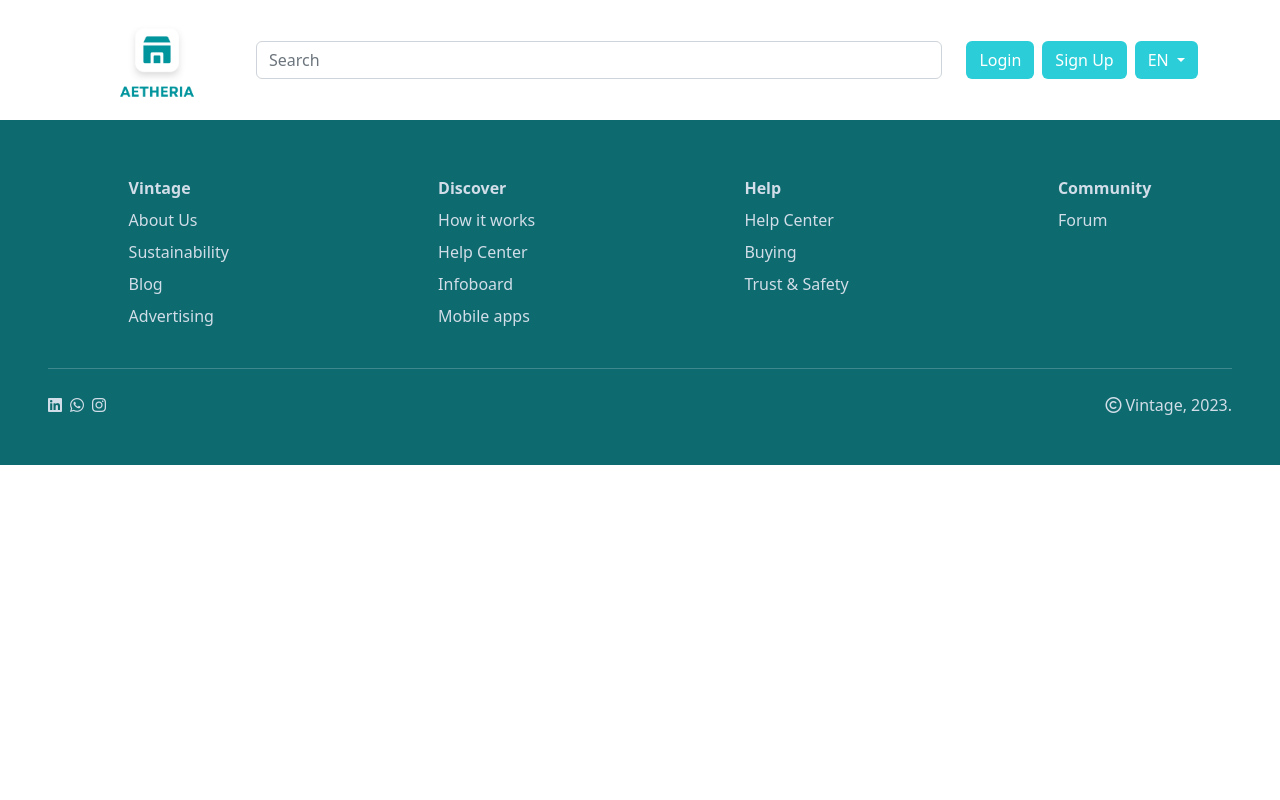
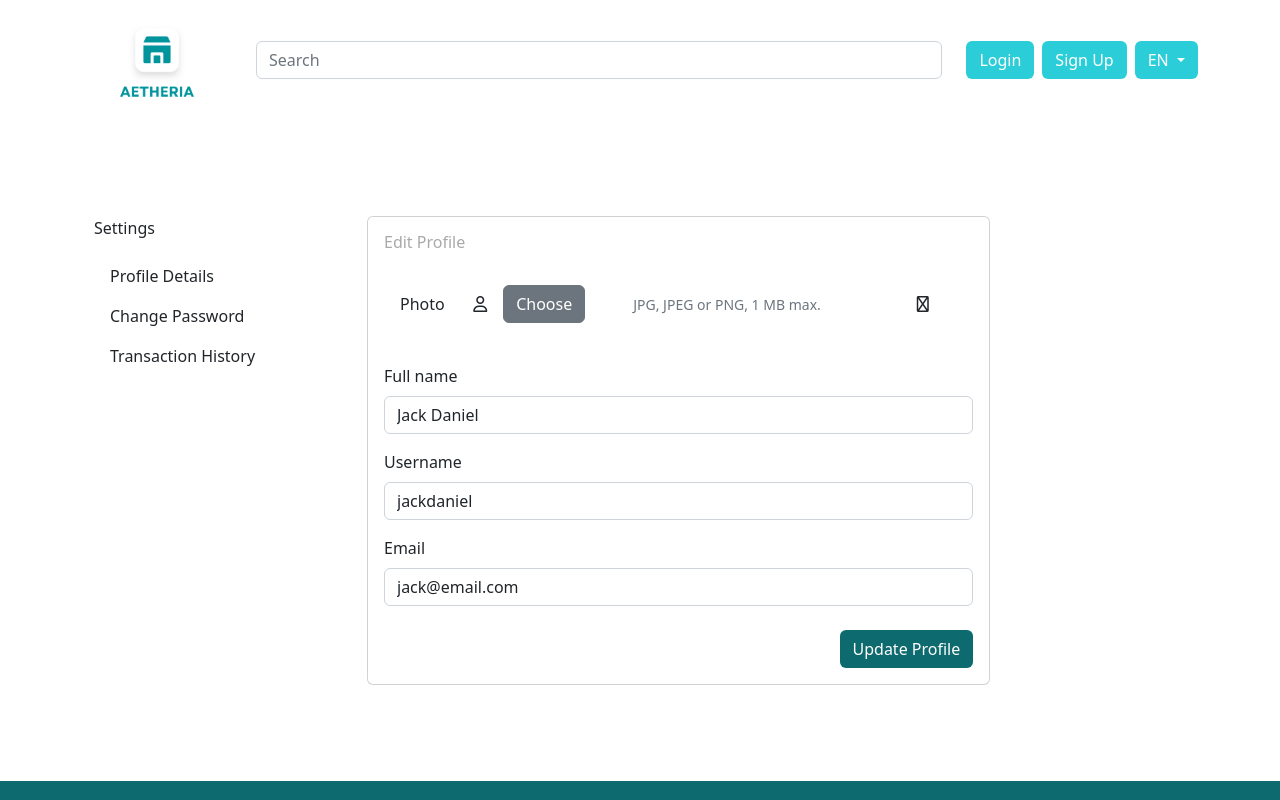
Before and after one commit to mickeyjiyestha/PKL-E-COMMERCE, a Vue app: page /user in a window 1280 px wide. Shown: the top 800 px of the page. Built offline with nearby package versions, Linux system fonts and the light colour scheme.

Commit message:
User Profile Menu

```diff
--- a/src/assets/base.css
+++ b/src/assets/base.css
@@ -205,3 +205,8 @@ footer {
   background-color: #2bced8 !important;
   color: white !important;
 }
+
+.btnProfileMenu {
+  background-color: #0d6a6e !important;
+  color: white !important;
+}
--- /dev/null
+++ b/src/components/pages/UserPage.vue
@@ -0,0 +1,39 @@
+<template>
+  <div class="container-md my-5 py-5">
+    <div class="row">
+      <div class="col-md-3">
+        <user-menu @changeComponent="changeComponent" />
+      </div>
+      <div class="col-md-9">
+        <component :is="currentComponent" v-if="currentComponent" />
+      </div>
+    </div>
+  </div>
+</template>
+
+<script setup>
+import UserMenu from "../user/UserMenu.vue";
+import PersonalInfo from "../user/PersonalInfo.vue";
+import { ref, computed } from "vue";
+import { useRoute } from "vue-router";
+import { useStore } from "vuex";
+import PasswordInfo from "../user/PasswordInfo.vue";
+
+const route = useRoute();
+const store = useStore();
+const userData = computed(() => store.state.auth.userLogin);
+
+const componentMap = {
+  "personal-info": PersonalInfo,
+  "password-info": PasswordInfo,
+};
+
+const currentComponent = ref(null);
+
+const changeComponent = (componentName) => {
+  currentComponent.value = componentMap[componentName] || null;
+};
+
+const getRoute = computed(() => route.params.component || "personal-info");
+changeComponent(getRoute.value);
+</script>
--- /dev/null
+++ b/src/components/user/PasswordInfo.vue
@@ -0,0 +1,44 @@
+<template>
+  <div class="col-md-9">
+    <div class="card profile-card">
+      <div class="card-body">
+        <h5 class="card-title mb-4" style="color: darkgray">Change Password</h5>
+        <form>
+          <div class="mb-3">
+            <base-input
+              type="text"
+              identity="oldPassword"
+              label="Old Password"
+              placeholder="Old password"
+            ></base-input>
+          </div>
+          <div class="mb-3">
+            <base-input
+              type="password"
+              identity="newPassword"
+              label="New Password"
+              placeholder="New password"
+            >
+            </base-input>
+          </div>
+          <div class="mb-3">
+            <base-input
+              type="password"
+              identity="newConfirmationPassword"
+              label="Confirm Password"
+              placeholder="Confirm password"
+            ></base-input>
+          </div>
+          <button class="btn btnProfileMenu float-end mt-2">
+            Save Changes
+          </button>
+        </form>
+      </div>
+    </div>
+  </div>
+</template>
+
+<script setup>
+import BaseInput from "../ui/BaseInput.vue";
+import BaseButton from "../ui/BaseButton.vue";
+</script>
--- /dev/null
+++ b/src/components/user/PersonalInfo.vue
@@ -0,0 +1,54 @@
+<template>
+  <div class="col-md-9">
+    <div class="card profile-card">
+      <div class="card-body">
+        <h5 class="card-title" style="color: darkgray">Edit Profile</h5>
+        <form>
+          <div class="mb-3 text-center d-flex p-3">
+            <p class="mt-3">Photo</p>
+            <div class="d-flex m-auto float-end">
+              <i class="fa-solid fa-user m-auto me-3"></i>
+              <button type="button" class="btn btn-secondary m-auto me-5">
+                Choose
+              </button>
+              <small class="text-muted m-auto me-5"
+                >JPG, JPEG or PNG, 1 MB max.</small
+              >
+              <i class="fa-solid fa-trash m-auto ms-5"></i>
+            </div>
+          </div>
+          <div class="mb-3">
+            <label for="fullName" class="form-label">Full name</label>
+            <input
+              type="text"
+              class="form-control"
+              id="fullName"
+              value="Jack Daniel"
+            />
+          </div>
+          <div class="mb-3">
+            <label for="username" class="form-label">Username</label>
+            <input
+              type="text"
+              class="form-control"
+              id="username"
+              value="jackdaniel"
+            />
+          </div>
+          <div class="mb-3">
+            <label for="email" class="form-label">Email</label>
+            <input
+              type="email"
+              class="form-control"
+              id="email"
+              value="jack@email.com"
+            />
+          </div>
+          <button type="submit" class="btn btnProfileMenu float-end mt-2">
+            Update Profile
+          </button>
+        </form>
+      </div>
+    </div>
+  </div>
+</template>
--- /dev/null
+++ b/src/components/user/UserMenu.vue
@@ -0,0 +1,61 @@
+<template>
+  <div class="container">
+    <div class="row">
+      <div class="col-md-3 settings-menu">
+        <p class="settings-title">Settings</p>
+        <ul class="list-group">
+          <li
+            class="list-group-item"
+            style="
+              border: none;
+              background-color: transparent;
+              white-space: nowrap;
+              cursor: pointer;
+            "
+            @click="menuClicked('personal-info')"
+          >
+            Profile Details
+          </li>
+          <li
+            class="list-group-item"
+            style="
+              border: none;
+              background-color: transparent;
+              white-space: nowrap;
+              cursor: pointer;
+            "
+            @click="menuClicked('password-info')"
+          >
+            Change Password
+          </li>
+          <li
+            class="list-group-item"
+            style="
+              border: none;
+              background-color: transparent;
+              white-space: nowrap;
+              cursor: pointer;
+            "
+            @click="menuClicked('personal-info')"
+          >
+            Transaction History
+          </li>
+        </ul>
+      </div>
+    </div>
+  </div>
+</template>
+
+<script setup>
+import { computed } from "vue";
+import { useStore } from "vuex";
+
+const store = useStore();
+const userData = computed(() => store.state.auth.userLogin);
+
+const emit = defineEmits(["changeComponent"]);
+
+const menuClicked = (option) => {
+  emit("changeComponent", option);
+};
+</script>
--- a/src/route.js
+++ b/src/route.js
@@ -1,8 +1,10 @@
+import { compile } from "vue";
 import HomePage from "./components/pages/HomePage.vue";
 import LoginPage from "./components/pages/LoginPage.vue";
 import NewProductPage from "./components/pages/NewProductPage.vue";
 import ProductPage from "./components/pages/ProductPage.vue";
 import SignupPage from "./components/pages/SignupPage.vue";
+import UserPage from "./components/pages/UserPage.vue";
 
 export const routes = [
   {
@@ -30,4 +32,9 @@ export const routes = [
     name: "newProductPage",
     component: NewProductPage,
   },
+  {
+    path: "/user",
+    name: "userPage",
+    component: UserPage,
+  },
 ];
```
Also changed, not shown: src/components/productForm/ProductFormHeader.vue (line endings or trailing spaces).
